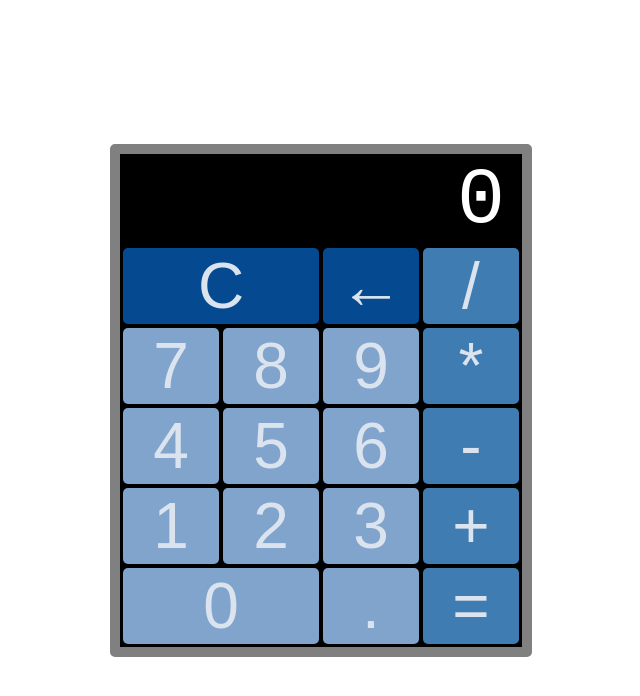
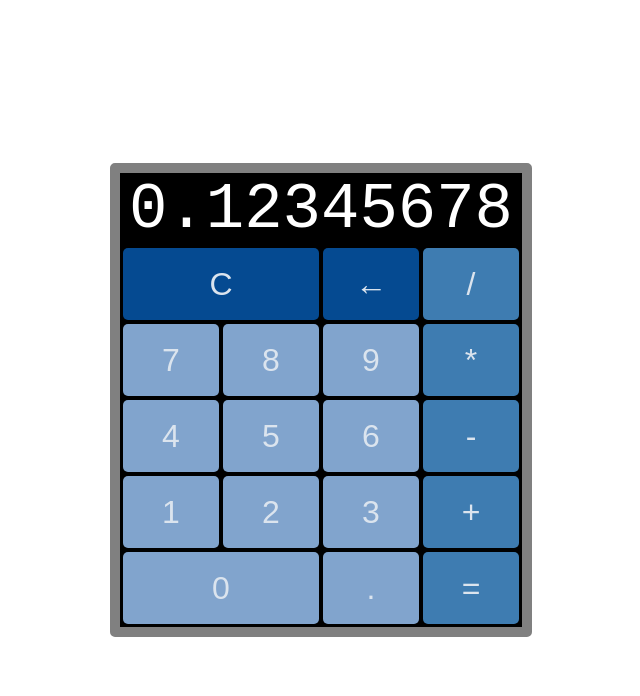
Before and after one commit to Vanilkaa/calculator, a plain HTML site: page index.html in a window 1280 px wide. Shown: the whole page, without its empty margins (319-959 px from the left). Drawn offline with Linux system fonts and the light colour scheme.

Commit message:
Make display fit more characters

```diff
--- a/index.html
+++ b/index.html
@@ -9,7 +9,7 @@
     <body>
         <main>
             <div id="container">
-                <div id="display">0</div>
+                <div id="display">0.12345678</div>
                 <div id="row1">
                     <button class="edit" id="clear">C</button>
                     <button class="edit" id="backspace">←</button>
--- a/style.css
+++ b/style.css
@@ -19,15 +19,17 @@ html, body {
 #display {
     text-align: right;
     color: white;
-    font-size: 80px;
+    font-size: 64px;
     font-family: "Comic Sans", monospace;
-    padding-right: 16px;
+    padding-right: 8px;
 }
 
 button {
-    font-size: 64px;
+    font-size: 32px;
     width: 96px;
+    height: 72px;
     margin: 2px;
+    padding: 4px;
     border: 0;
     border-radius: 5px;
     color: rgb(219, 228, 238);
```
